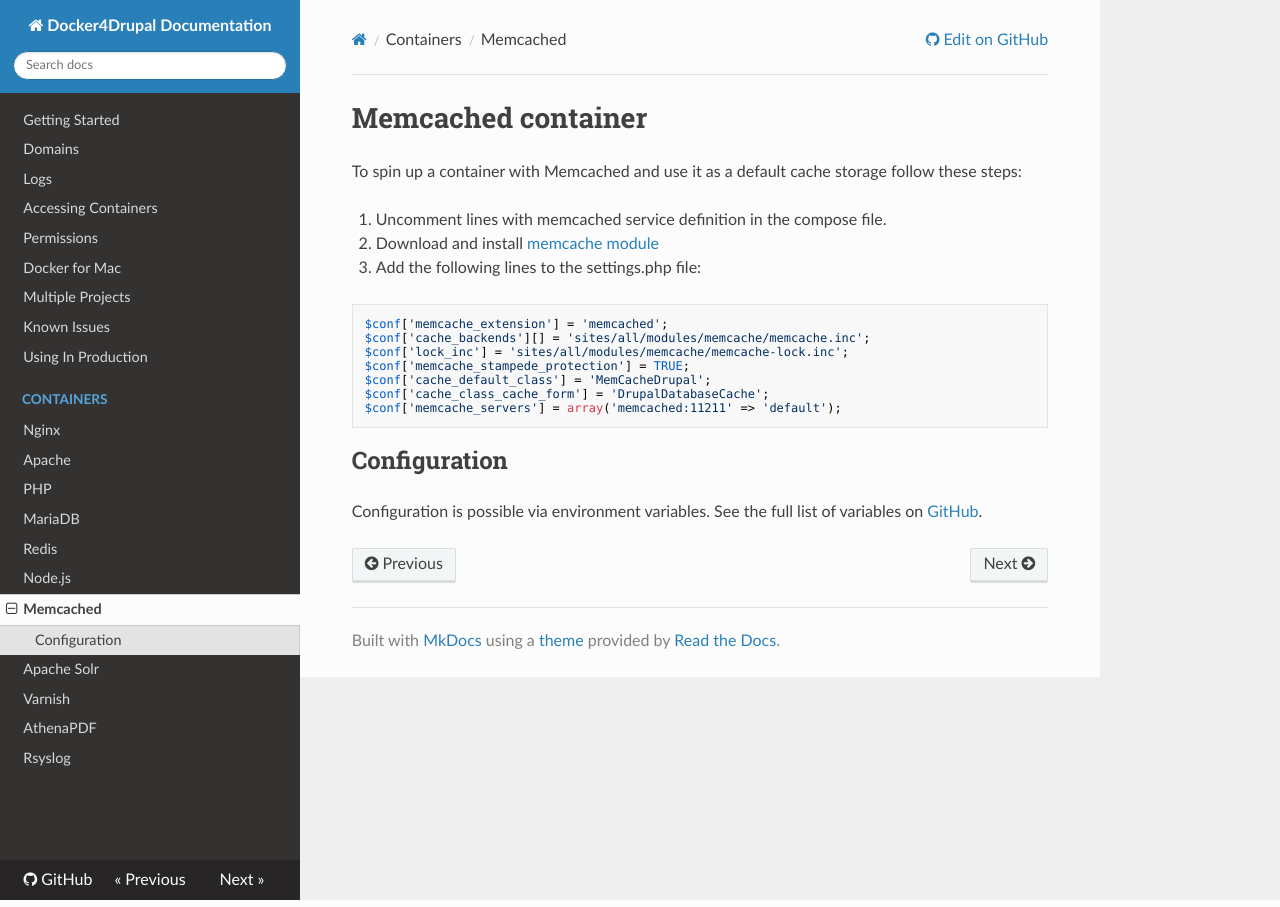
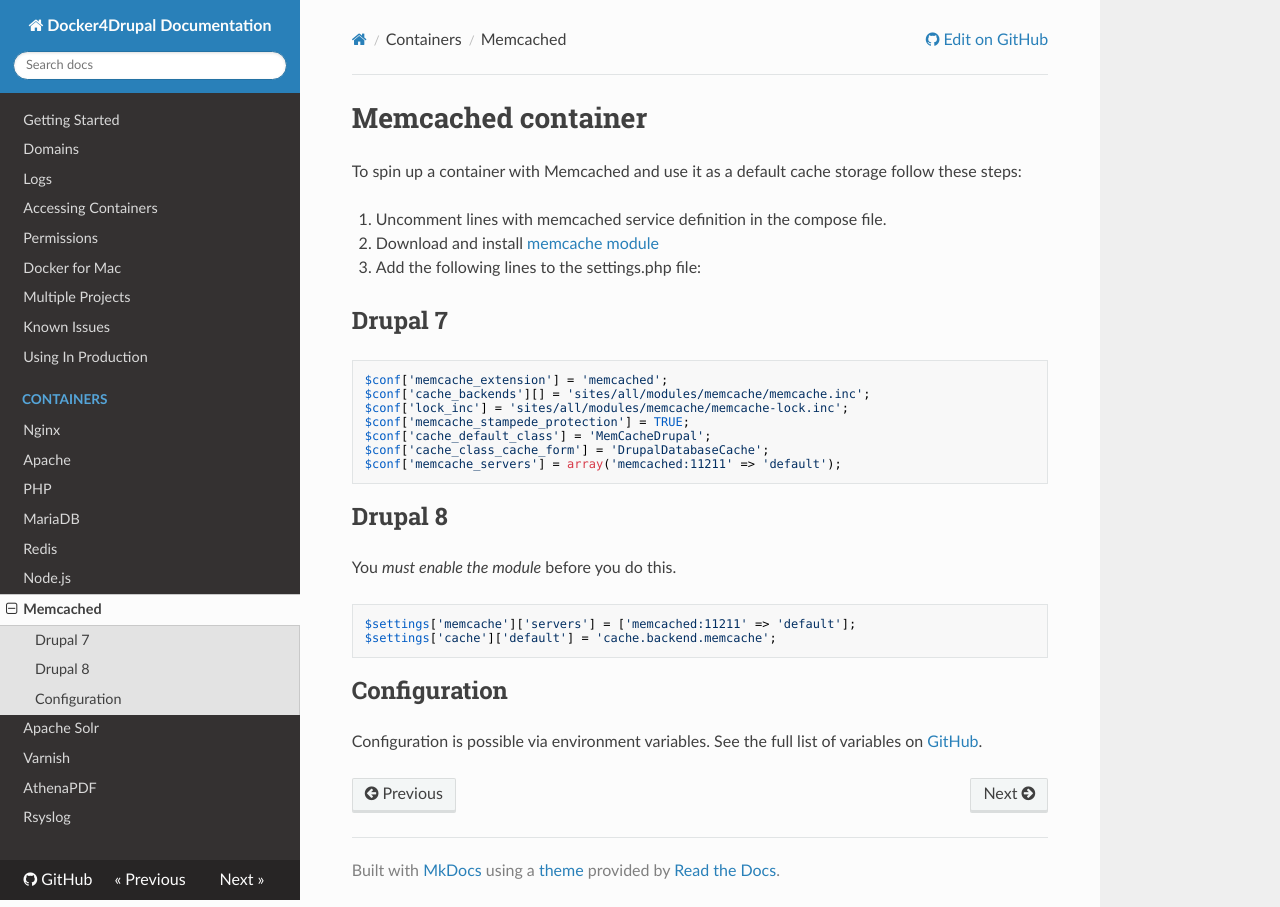
Before and after one commit to wodby/docker4drupal, an MkDocs documentation site: the page built from docs/containers/memcached.md, in a window 1280 px wide. Built offline with MkDocs 1.6.1, drawn with Linux system fonts in a browser that asks for light colours; nearby versions of some CDN libraries; old or Windows-style settings are respelled for this version of MkDocs.

Commit message:
Add memcache docs for D8
Adds memcache docs for D8

````diff
--- a/docs/containers/memcached.md
+++ b/docs/containers/memcached.md
@@ -5,6 +5,8 @@
 1. Uncomment lines with memcached service definition in the compose file.
 2. Download and install [memcache module](https://www.drupal.org/project/memcache)
 3. Add the following lines to the settings.php file:
+
+## Drupal 7
 
 ```php
 $conf['memcache_extension'] = 'memcached';
@@ -15,6 +17,13 @@
 $conf['cache_class_cache_form'] = 'DrupalDatabaseCache';
 $conf['memcache_servers'] = array('memcached:11211' => 'default');
 ```
+## Drupal 8
+
+You _must enable the module_ before you do this.
+```php
+$settings['memcache']['servers'] = ['memcached:11211' => 'default'];
+$settings['cache']['default'] = 'cache.backend.memcache';
+```
 
 ## Configuration
 
````
